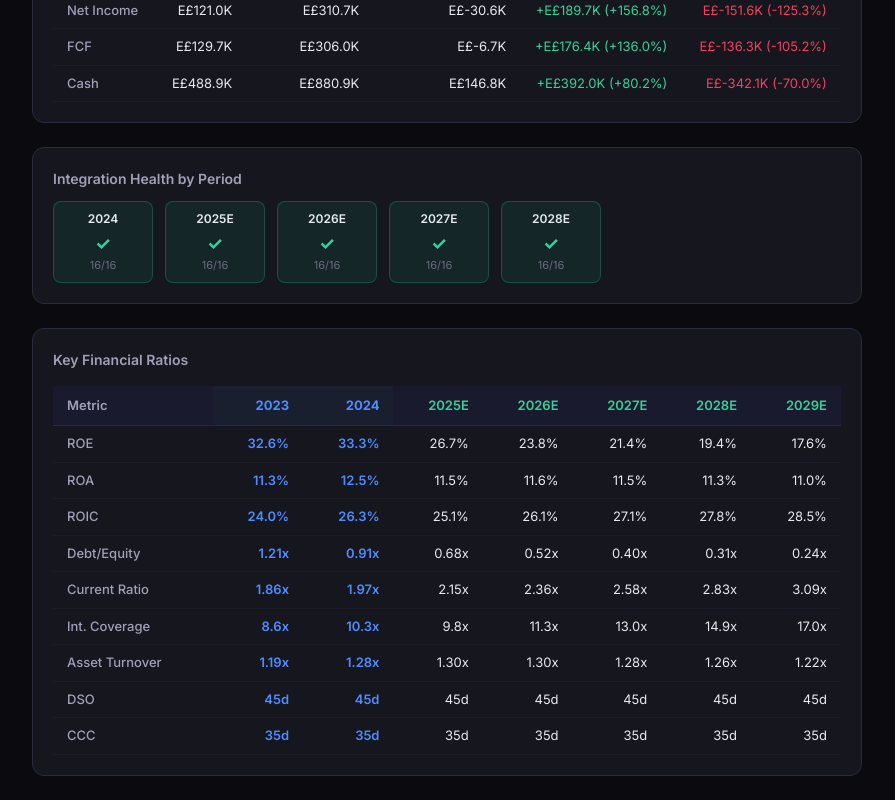
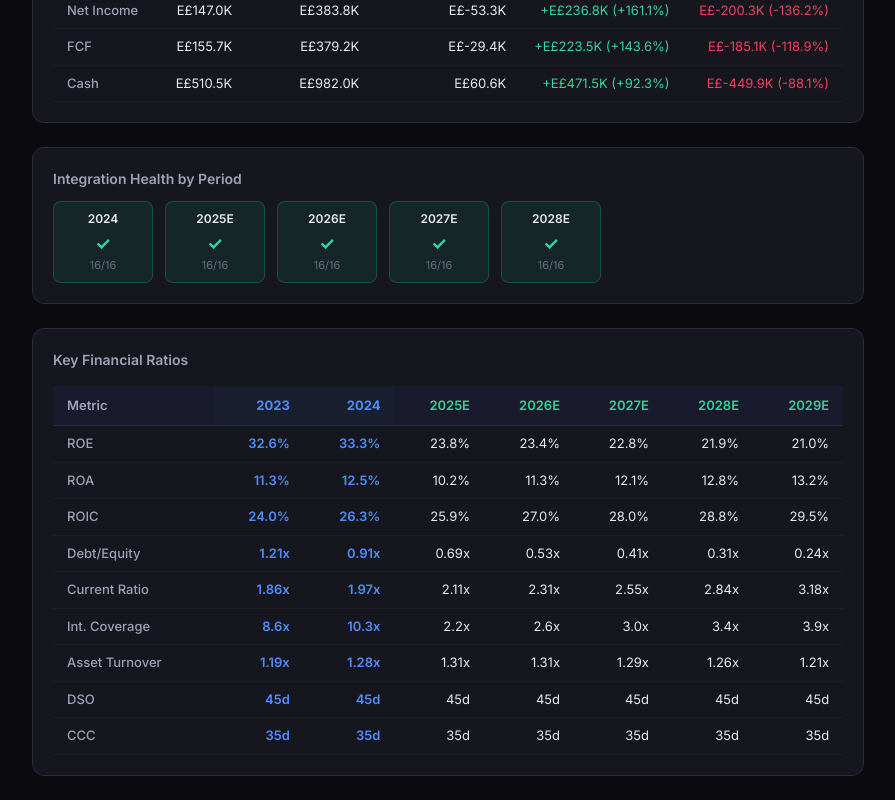
Before and after one commit to tylerharrrb-glitch/3-Statement-Model-Engine, a Next.js app: page / in a window 1280 px wide. Shown: the part 1191-1991 px from the top of the page, without its empty margins (232-1127 px from the left). Built offline with nearby package versions, Linux system fonts and the light colour scheme.

Commit message:
Fix export and store issues, update assumptions types

```diff
--- a/components/Sidebar.tsx
+++ b/components/Sidebar.tsx
@@ -185,6 +185,7 @@ export default function Sidebar() {
                         style={{ flex: 1, fontSize: 12, padding: '6px 8px', opacity: undoStack.length === 0 ? 0.4 : 1 }}
                         onClick={undo}
                         disabled={undoStack.length === 0}
+                        aria-disabled={undoStack.length === 0}
                         title="Undo (Ctrl+Z)"
                         aria-label={`Undo${undoStack.length > 0 ? `: ${undoStack[undoStack.length - 1].description}` : ''}`}
                     >
@@ -196,6 +197,7 @@ export default function Sidebar() {
                         style={{ flex: 1, fontSize: 12, padding: '6px 8px', opacity: redoStack.length === 0 ? 0.4 : 1 }}
                         onClick={redo}
                         disabled={redoStack.length === 0}
+                        aria-disabled={redoStack.length === 0}
                         title="Redo (Ctrl+Shift+Z)"
                         aria-label={`Redo${redoStack.length > 0 ? `: ${redoStack[redoStack.length - 1].description}` : ''}`}
                     >
--- a/lib/export/build-calc-sheets.ts
+++ b/lib/export/build-calc-sheets.ts
@@ -426,7 +426,7 @@ function buildOneCalcSheet(cfg: CalcSheetConfig): CalcSheetRowMap {
             const sr = (key: string) => sRef(key, yr);
 
             // IS formulas
-            // Revenue = prior * (1 + growth)
+            // Revenue — chain from prior year using growth rate (independent formula, no Scenarios output ref)
             setF(R.revenue, yr,
                 `${pc}${R.revenue}*(1+${sr('revenueGrowthRate')})`,
                 isData?.revenue ?? 0);
@@ -440,7 +440,7 @@ function buildOneCalcSheet(cfg: CalcSheetConfig): CalcSheetRowMap {
             setF(R.sga, yr, `${c}${R.revenue}*${sr('sgaPercent')}`, isData?.sgaExpense ?? 0);
             setF(R.rd, yr, `${c}${R.revenue}*${sr('rdPercent')}`, isData?.rdExpense ?? 0);
 
-            // Depreciation = (prevGrossPPE + Revenue*CapEx%/2) * DepRate
+            // Depreciation — independent formula: (prevGrossPPE + rev*capex%/2) * depRate
             setF(R.depreciation, yr,
                 `(${pc}${R.grossPPE}+${c}${R.revenue}*${sr('capexPercent')}/2)*${sr('depreciationRate')}`,
                 isData?.depreciation ?? 0);
@@ -453,16 +453,14 @@ function buildOneCalcSheet(cfg: CalcSheetConfig): CalcSheetRowMap {
                 isData?.totalOpex ?? 0);
             setF(R.ebit, yr, `${c}${R.grossProfit}-${c}${R.totalOpex}`, isData?.ebit ?? 0);
 
-            // Interest Income = beginning-of-period cash * interest income rate
-            // NOTE: Using beginning-of-period (prior column) cash to AVOID circular reference.
-            // Circular chain was: IntIncome → EBT → NI → CFO → Cash → IntIncome
+            // Interest Income — engine-computed (circular: IntIncome ↔ Cash ↔ NI)
             setF(R.interestIncome, yr,
-                `${pc}${R.cash}*${sr('interestIncomeRate')}`,
+                sr('interestIncomeComputed'),
                 isData?.interestIncome ?? 0);
 
-            // Interest Expense = avg(prior LTD, LTD) * interest rate
+            // Interest Expense — engine-computed (circular: IntExpense ↔ LTD ↔ NI)
             setF(R.interestExpense, yr,
-                `(${pc}${R.longTermDebt}+${c}${R.longTermDebt})/2*${sr('interestRate')}`,
+                sr('interestExpenseComputed'),
                 isData?.interestExpense ?? 0);
 
             setF(R.otherIncomeExpense, yr, sr('otherIncomeExpense'), isData?.otherIncomeExpense ?? 0);
@@ -475,13 +473,13 @@ function buildOneCalcSheet(cfg: CalcSheetConfig): CalcSheetRowMap {
             // Tax = MAX(0, EBT * TaxRate)
             setF(R.tax, yr, `MAX(0,${c}${R.ebt}*${sr('taxRate')})`, isData?.taxExpense ?? 0);
 
-            // Net Income
+            // Net Income — computed locally: EBT - Tax
             setF(R.netIncome, yr, `${c}${R.ebt}-${c}${R.tax}`, isData?.netIncome ?? 0);
 
             // ── BS formulas ──
-            // Cash = Beginning Cash + CFO + CFI + CFF  (CIRCULAR with Interest Income)
+            // Cash — engine-computed plug item (circular: Cash ↔ IntIncome ↔ NI ↔ CFO)
             setF(R.cash, yr,
-                `${pc}${R.cash}+${c}${R.cf_cfo}+${c}${R.cf_cfi}+${c}${R.cf_cff}`,
+                sr('out_cash'),
                 bsData?.cash ?? 0);
 
             // A/R = Revenue * DSO / 365
@@ -501,17 +499,17 @@ function buildOneCalcSheet(cfg: CalcSheetConfig): CalcSheetRowMap {
             // Total CA
             setF(R.totalCA, yr, `SUM(${c}${R.cash}:${c}${R.otherCA})`, bsData?.totalCurrentAssets ?? 0);
 
-            // Gross PPE = prior + Revenue * CapEx%
+            // Gross PPE — independent formula: prev + Revenue * CapEx%
             setF(R.grossPPE, yr,
                 `${pc}${R.grossPPE}+${c}${R.revenue}*${sr('capexPercent')}`,
                 bsData?.grossPPE ?? 0);
-            // Accum Dep = prior + Depreciation
+            // Accum Dep — independent formula: prev + Depreciation
             setF(R.accumDep, yr,
                 `${pc}${R.accumDep}+${c}${R.depreciation}`,
                 bsData?.accumulatedDepreciation ?? 0);
-            // Net PPE
+            // Net PPE — independent formula: Gross PPE - Accum Dep
             setF(R.netPPE, yr, `${c}${R.grossPPE}-${c}${R.accumDep}`, bsData?.netPPE ?? 0);
-            // Intangibles = MAX(0, prev - Amortization)
+            // Intangibles — independent formula: MAX(0, prev - Amortization)
             setF(R.intangibles, yr,
                 `MAX(0,${pc}${R.intangibles}-${c}${R.amortization})`,
                 bsData?.intangibles ?? 0);
@@ -547,9 +545,9 @@ function buildOneCalcSheet(cfg: CalcSheetConfig): CalcSheetRowMap {
             // Total CL
             setF(R.totalCL, yr, `SUM(${c}${R.accountsPayable}:${c}${R.otherCL})`, bsData?.totalCurrentLiabilities ?? 0);
 
-            // Long-Term Debt = prev + issuance - repayment
+            // Long-Term Debt — independent formula: prev + issuance - repayment
             setF(R.longTermDebt, yr,
-                `${pc}${R.longTermDebt}+${sr('longTermDebtIssuance')}-${sr('longTermDebtRepayment')}`,
+                `${pc}${R.longTermDebt}+${sr('longTermDebtIssuance')}-ABS(${sr('longTermDebtRepayment')})`,
                 bsData?.longTermDebt ?? 0);
             // DTL
             setF(R.deferredTaxLiab, yr, sr('deferredTaxLiabilities'), bsData?.deferredTaxLiabilities ?? 0);
@@ -562,17 +560,17 @@ function buildOneCalcSheet(cfg: CalcSheetConfig): CalcSheetRowMap {
 
             // Common Stock
             setF(R.commonStock, yr, sr('commonStock'), bsData?.commonStock ?? 0);
-            // APIC = prev + equity issuance + SBC
+            // APIC — independent formula: prev + SBC
             setF(R.apic, yr,
-                `${pc}${R.apic}+${sr('equityIssuance')}+${sr('stockBasedCompAmount')}`,
+                `${pc}${R.apic}+${c}${R.sbc}`,
                 bsData?.additionalPaidInCapital ?? 0);
-            // Retained Earnings = prev + NI - dividends (MAX(0, NI * payoutRatio))
+            // Retained Earnings — independent formula: prev + NI - dividends paid
             setF(R.retainedEarnings, yr,
-                `${pc}${R.retainedEarnings}+${c}${R.netIncome}-MAX(0,${c}${R.netIncome}*${sr('dividendPayoutRatio')})`,
+                `${pc}${R.retainedEarnings}+${c}${R.netIncome}+${c}${R.cf_dividends}`,
                 bsData?.retainedEarnings ?? 0);
-            // Treasury Stock = prev - shareRepurchaseAmount
+            // Treasury Stock — independent formula: prev - repurchases
             setF(R.treasuryStock, yr,
-                `${pc}${R.treasuryStock}-${sr('shareRepurchaseAmount')}`,
+                `${pc}${R.treasuryStock}+${c}${R.cf_shareRepurchases}`,
                 bsData?.treasuryStock ?? 0);
             // OCI
             setF(R.oci, yr, sr('oci'), bsData?.otherComprehensiveIncome ?? 0);
--- a/lib/export/build-dashboard.ts
+++ b/lib/export/build-dashboard.ts
@@ -124,7 +124,7 @@ export function buildDashboardSheet(
     // Description formula
     ws.mergeCells(6, 5, 6, lastCol);
     ws.getCell(6, 5).value = {
-        formula: 'IF(B6="Base Case","Central planning — stable market | Revenue 10%→5% | COGS 60%",IF(B6="Optimistic","Bull case — strong execution | Revenue 15%→8% | COGS 55%","Bear case — headwinds | Revenue 5%→2% | COGS 63%"))',
+        formula: 'IF(B6="Base Case","Central planning — stable market | Revenue 10%→5% | COGS 60%",IF(B6="Optimistic","Optimistic case — strong execution | Revenue 15%→8% | COGS 55%","Conservative case — headwinds | Revenue 5%→2% | COGS 63%"))',
         result: 'Central planning — stable market | Revenue 10%→5% | COGS 60%',
     };
     ws.getCell(6, 5).font = { name: 'Calibri', size: 9, italic: true, color: { argb: DARK_GRAY } };
--- a/lib/store.ts
+++ b/lib/store.ts
@@ -58,7 +58,7 @@ export const useModelStore = create<ModelStore>()(
             industry: 'Technology',
             currency: 'EGP',
             country: 'Egypt',
-            fiscalYearEnd: 'Dec 31',
+            fiscalYearEnd: 'June 30',
             valuationDate: 'Dec 31, 2023',
             historicalData: getDefaultHistoricalData(),
             historicalInputs: getDefaultHistoricalInputs(),
--- a/types/assumptions.ts
+++ b/types/assumptions.ts
@@ -149,8 +149,8 @@ export function getDefaultAssumptions(): AssumptionSet {
         depreciationRate: fill(0.10),
         amortizationAmount: fill(5_000),
 
-        interestRate: 0.05,
-        interestIncomeRate: 0.02,
+        interestRate: 0.22,
+        interestIncomeRate: 0.15,
         shortTermDebtAmount: fill(50_000),
         longTermDebtIssuance: fill(0),
         longTermDebtRepayment: fill(20_000),
@@ -161,7 +161,7 @@ export function getDefaultAssumptions(): AssumptionSet {
         shareRepurchaseAmount: fill(0),
         stockBasedCompAmount: fill(10_000),
 
-        taxRate: fill(0.25),
+        taxRate: fill(0.225),
 
         otherIncomeExpense: fill(0),
         goodwill: fill(100_000),
@@ -179,14 +179,14 @@ export function getDefaultAssumptions(): AssumptionSet {
         investmentSales: fill(0),
         equityIssuance: fill(0),
 
-        // Egyptian / localization defaults (off)
-        countryPreset: 'us',
-        vatRate: 0,
-        enableVAT: false,
-        dividendWithholdingRate: 0,
-        useEgyptianRates: false,
-        fiscalYearEnd: 12,
-        fiscalYearPreset: 'calendar',
+        // Egyptian / localization defaults
+        countryPreset: 'egypt',
+        vatRate: 0.14,
+        enableVAT: true,
+        dividendWithholdingRate: 0.10,
+        useEgyptianRates: true,
+        fiscalYearEnd: 6,
+        fiscalYearPreset: 'egyptian-govt',
 
         projectionYears: years,
         historicalYears: 2,
```
